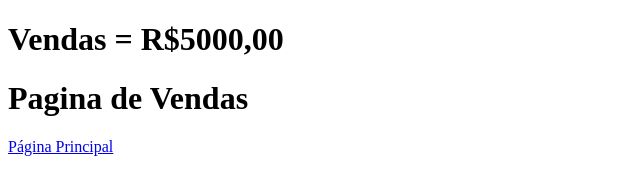
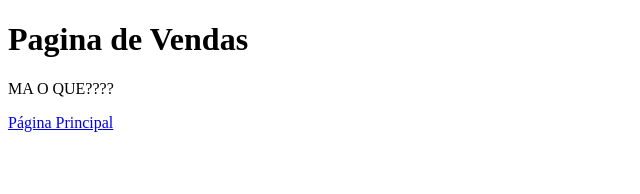
Before and after one commit to SamHuman/aulaGit, a plain HTML site: page vendas.html in a window 1280 px wide. Shown: the whole page, without its empty margins (0-640 px from the left). Drawn offline with Linux system fonts and the light colour scheme.

Commit message:
Mundança na página vendas

```diff
--- a/vendas.html
+++ b/vendas.html
@@ -6,8 +6,8 @@
     <title>Document</title>
 </head>
 <body>
-    <h1>Vendas = R$5000,00</h1>
     <h1>Pagina de Vendas</h1>
+    <p>MA O QUE????</p>
     <a href="index.html">Página Principal</a>
 </body>
 </html>
```
